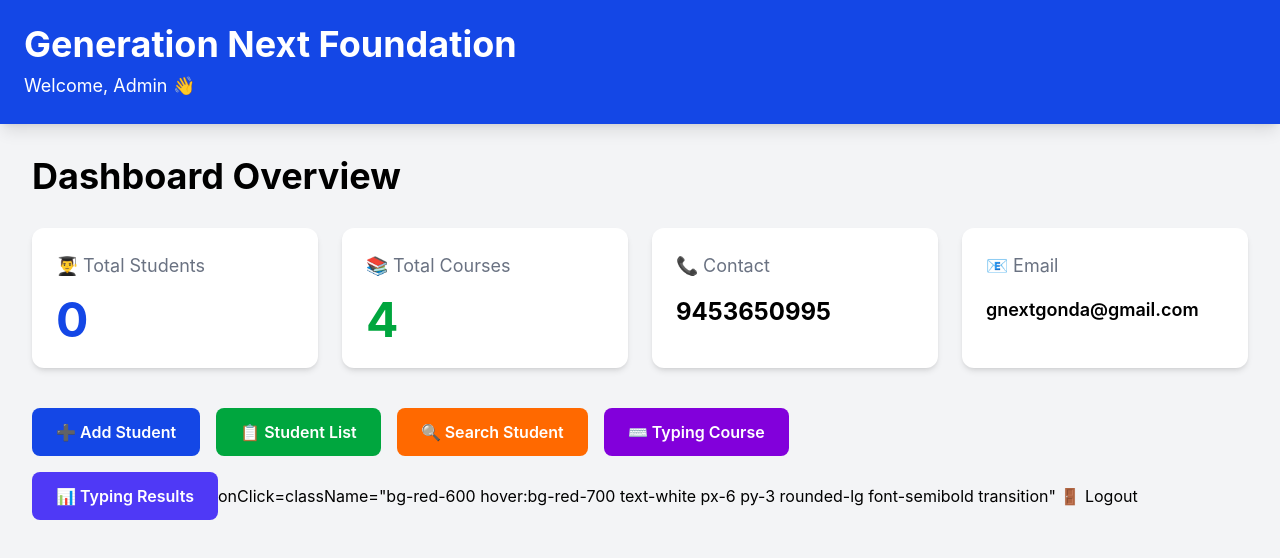
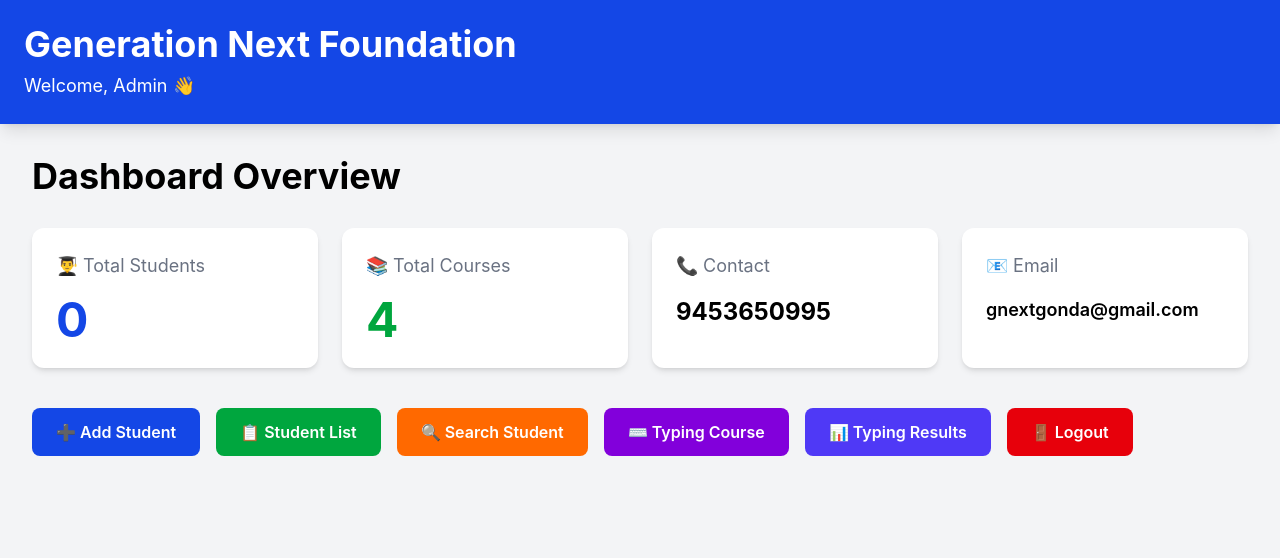
Before and after one commit to hardiksrivastava842-sketch/generation-next-foundation, a React (Vite) app: page /dashboard in a window 1280 px wide. Shown: the top 558 px of the page. Built offline with nearby package versions, Linux system fonts and the light colour scheme; no server answers; the database is empty.

Commit message:
Version 2.2 - Fixed Dashboard layout and added Typing Results navigation

```diff
--- a/src/pages/Dashboard.jsx
+++ b/src/pages/Dashboard.jsx
@@ -39,55 +39,39 @@ function Dashboard() {
         </p>
       </div>
 
-      {/* Main Content */}
+      {/* Main */}
       <div className="max-w-7xl mx-auto p-8">
 
         <h2 className="text-4xl font-bold mb-8">
           Dashboard Overview
         </h2>
 
-        {/* Dashboard Cards */}
+        {/* Cards */}
         <div className="grid grid-cols-1 md:grid-cols-2 lg:grid-cols-4 gap-6">
 
-          {/* Total Students */}
           <div className="bg-white rounded-xl shadow-md p-6">
-            <h3 className="text-gray-500 text-lg">
-              👨‍🎓 Total Students
-            </h3>
-
+            <h3 className="text-gray-500 text-lg">👨‍🎓 Total Students</h3>
             <p className="text-5xl font-bold text-blue-700 mt-4">
               {totalStudents}
             </p>
           </div>
 
-          {/* Total Courses */}
           <div className="bg-white rounded-xl shadow-md p-6">
-            <h3 className="text-gray-500 text-lg">
-              📚 Total Courses
-            </h3>
-
+            <h3 className="text-gray-500 text-lg">📚 Total Courses</h3>
             <p className="text-5xl font-bold text-green-600 mt-4">
               4
             </p>
           </div>
 
-          {/* Contact */}
           <div className="bg-white rounded-xl shadow-md p-6">
-            <h3 className="text-gray-500 text-lg">
-              📞 Contact
-            </h3>
-
+            <h3 className="text-gray-500 text-lg">📞 Contact</h3>
             <p className="text-2xl font-bold mt-4">
               9453650995
             </p>
           </div>
 
-          {/* Email */}
           <div className="bg-white rounded-xl shadow-md p-6">
-            <h3 className="text-gray-500 text-lg">
-              📧 Email
-            </h3>
-
+            <h3 className="text-gray-500 text-lg">📧 Email</h3>
             <p className="text-lg font-semibold mt-4 break-all">
               gnextgonda@gmail.com
             </p>
@@ -121,15 +105,17 @@ function Dashboard() {
               ⌨️ Typing Course
             </button>
           </Link>
-          <button>
+
           <Link to="/typing-results">
             <button className="bg-indigo-600 hover:bg-indigo-700 text-white px-6 py-3 rounded-lg font-semibold transition">
               📊 Typing Results
             </button>
           </Link>
+
+          <button
             onClick={handleLogout}
             className="bg-red-600 hover:bg-red-700 text-white px-6 py-3 rounded-lg font-semibold transition"
-
+          >
             🚪 Logout
           </button>
 
```
Lines whose indentation alone changed are shown as unchanged.
